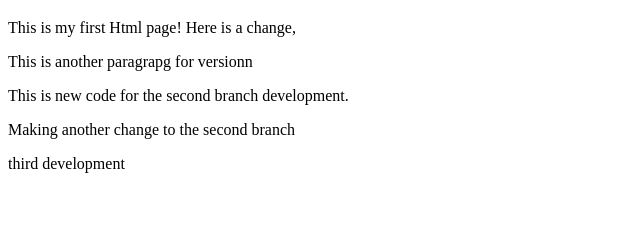
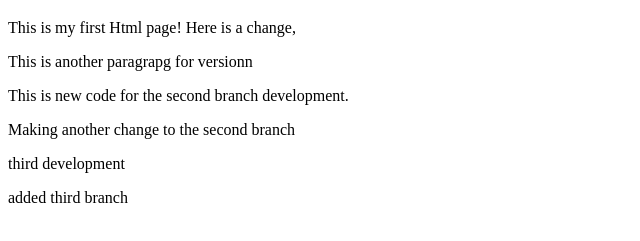
Before and after one commit to HimaKrishnath/ISM6225, a plain HTML site: page index.html in a window 1280 px wide. Shown: the part 61-302 px from the top of the page, without its empty margins (0-640 px from the left). Drawn offline with Linux system fonts and the light colour scheme.

Commit message:
V3-ADDED

```diff
--- a/index.html
+++ b/index.html
@@ -8,5 +8,6 @@
         <p> This is new code for the second branch development.</p>
         <p>Making another change to the second branch</p>
         <p> third development</p>
+        <p> added third branch</p>
     </body>
 </html>
```
